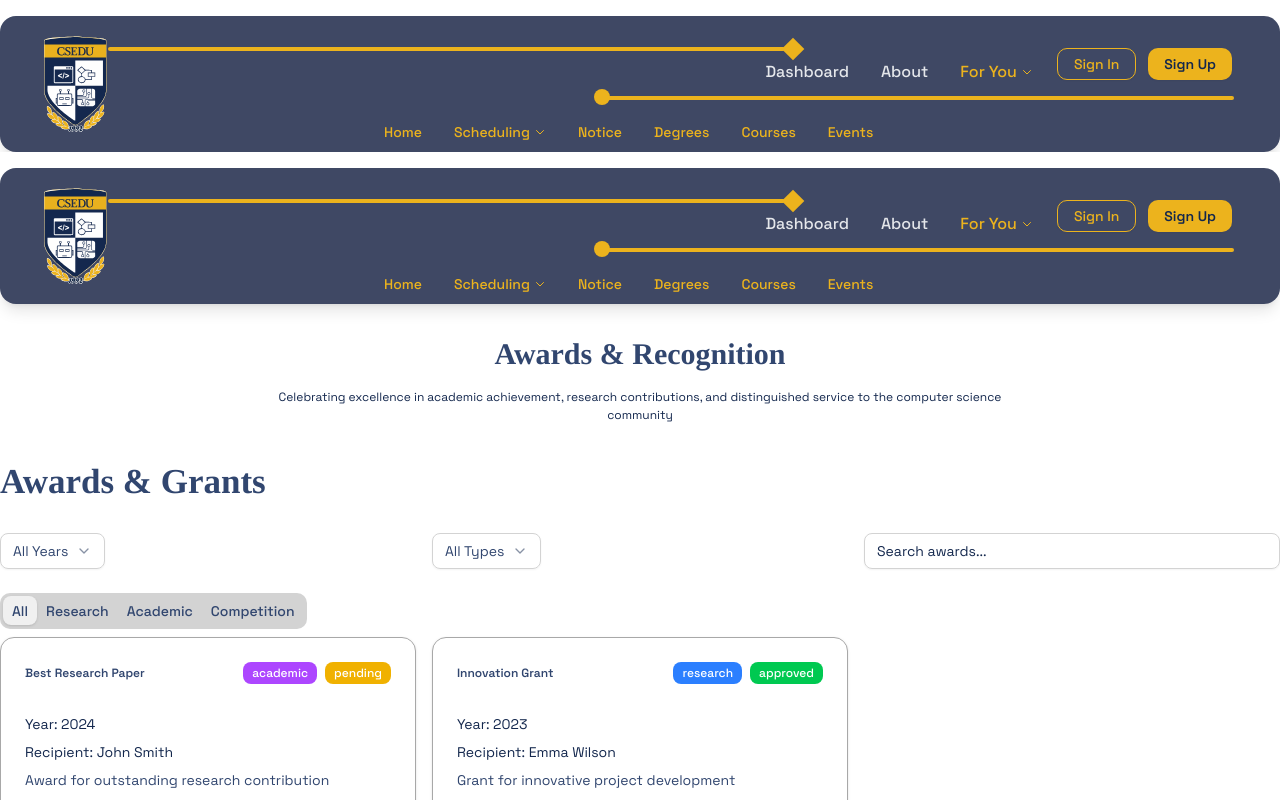
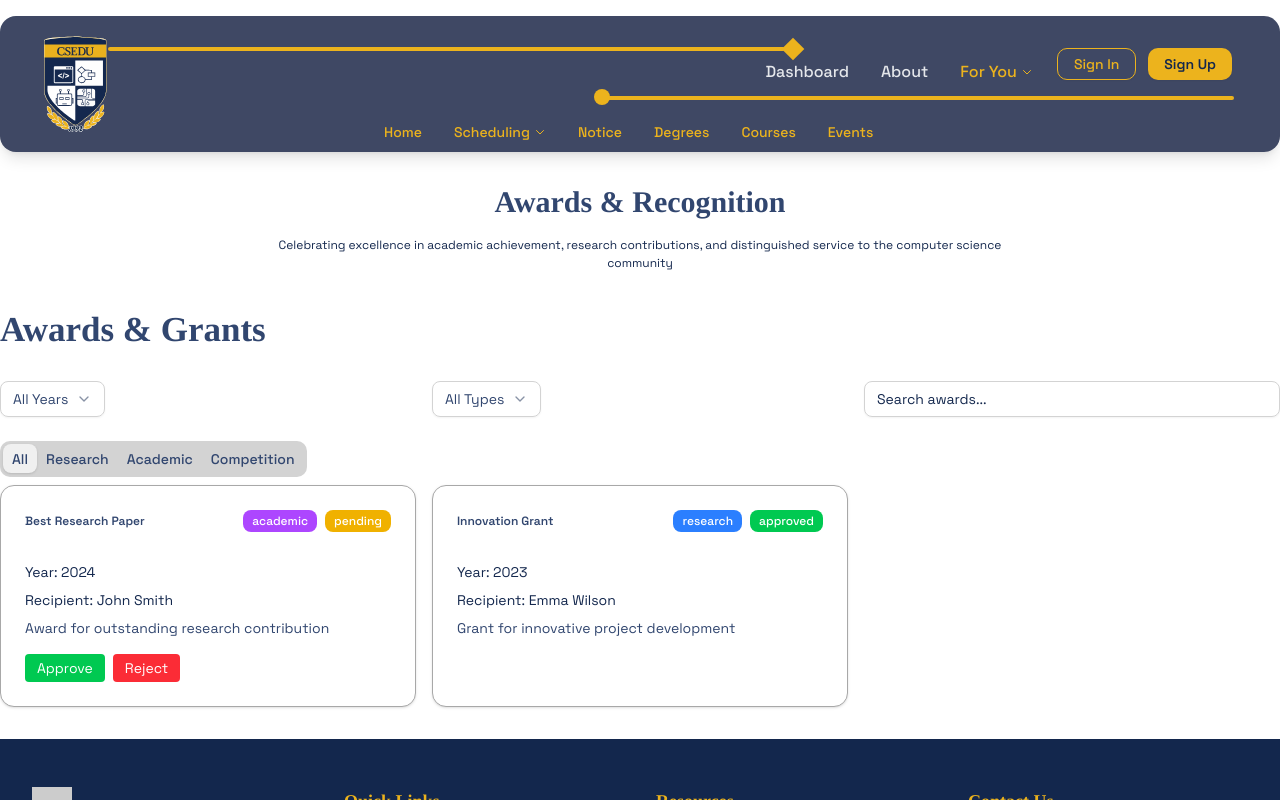
Before and after one commit to saged-sama/Internet-Programming, a React (Vite) app in the folder frontend-react/: page /awards in a window 1280 px wide. Shown: the top 800 px of the page. Built offline with nearby package versions, Linux system fonts and the light colour scheme.

Commit message:
refactor: Remove unused Layout component from AwardsPage and ResearchPage

```diff
--- a/frontend-react/src/pages/awards/AwardsPage.tsx
+++ b/frontend-react/src/pages/awards/AwardsPage.tsx
@@ -3,7 +3,6 @@ import { AwardsGrants } from "../../components/awards/AwardsGrants";
 import type {
   Award,
 } from "../../types/financials";
-import Layout from "../../components/layout/Layout";
 import financialsData from "../../assets/financials.json";
 
 export function AwardsPage() {
@@ -26,7 +25,7 @@ export function AwardsPage() {
   };
 
   return (
-    <Layout>
+
       <div className="container mx-auto py-8 space-y-8">
         <div className="text-center mb-8">
           <h1 className="text-3xl font-bold text-primary mb-4">Awards & Recognition</h1>
@@ -42,6 +41,6 @@ export function AwardsPage() {
           onReject={(id) => handleAwardApproval(id, false)}
         />
       </div>
-    </Layout>
+
   );
 }
--- a/frontend-react/src/pages/research/ResearchPage.tsx
+++ b/frontend-react/src/pages/research/ResearchPage.tsx
@@ -11,7 +11,7 @@ import type {
   Project,
   ResearchPaper,
 } from "../../types/financials";
-import Layout from "../../components/layout/Layout";
+
 import financialsData from "../../assets/financials.json";
 
 export function ResearchPage() {
@@ -25,7 +25,7 @@ export function ResearchPage() {
   }, []);
 
   return (
-    <Layout>
+
       <div className="container mx-auto py-8 space-y-8">
         <div className="text-center mb-8">
           <h1 className="text-3xl font-bold text-primary mb-4">Research & Innovation</h1>
@@ -57,6 +57,6 @@ export function ResearchPage() {
           </TabsContent>
         </Tabs>
       </div>
-    </Layout>
+
   );
 }
```
